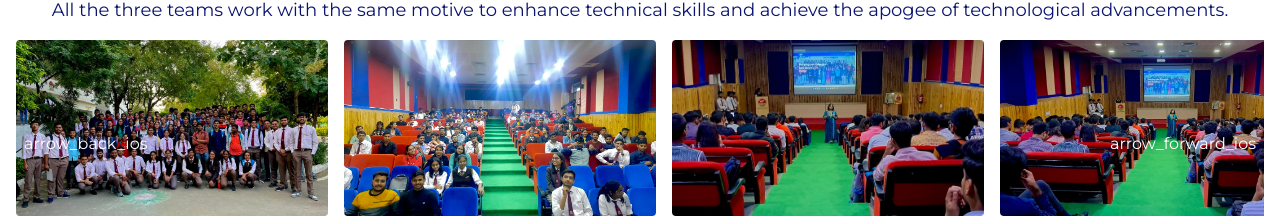
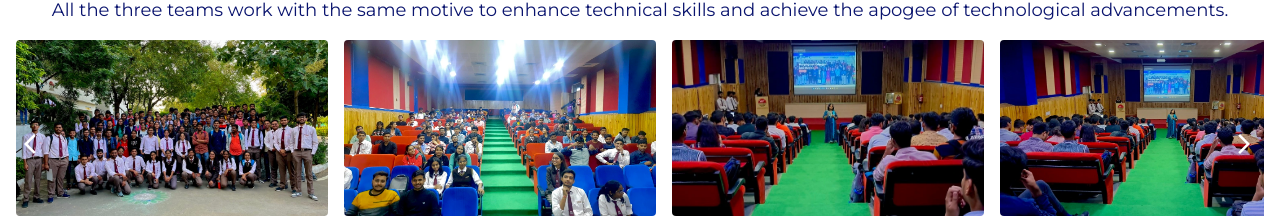
Before and after one commit to snt-club/snt-club.vercel.app, a Next.js app: page / in a window 1280 px wide. Shown: the part 1292-1514 px from the top of the page. Built offline with nearby package versions, Linux system fonts and the light colour scheme.

Commit message:
Update layout.tsx

```diff
--- a/app/layout.tsx
+++ b/app/layout.tsx
@@ -20,6 +20,9 @@ export default function RootLayout({
 }) {
   return (
     <html lang="en">
+      <head>
+        <link href="https://fonts.googleapis.com/icon?family=Material+Icons" rel="stylesheet" />
+      </head>
       <body className={montserrat.className}>
         <Navbar />
         {children}
```
